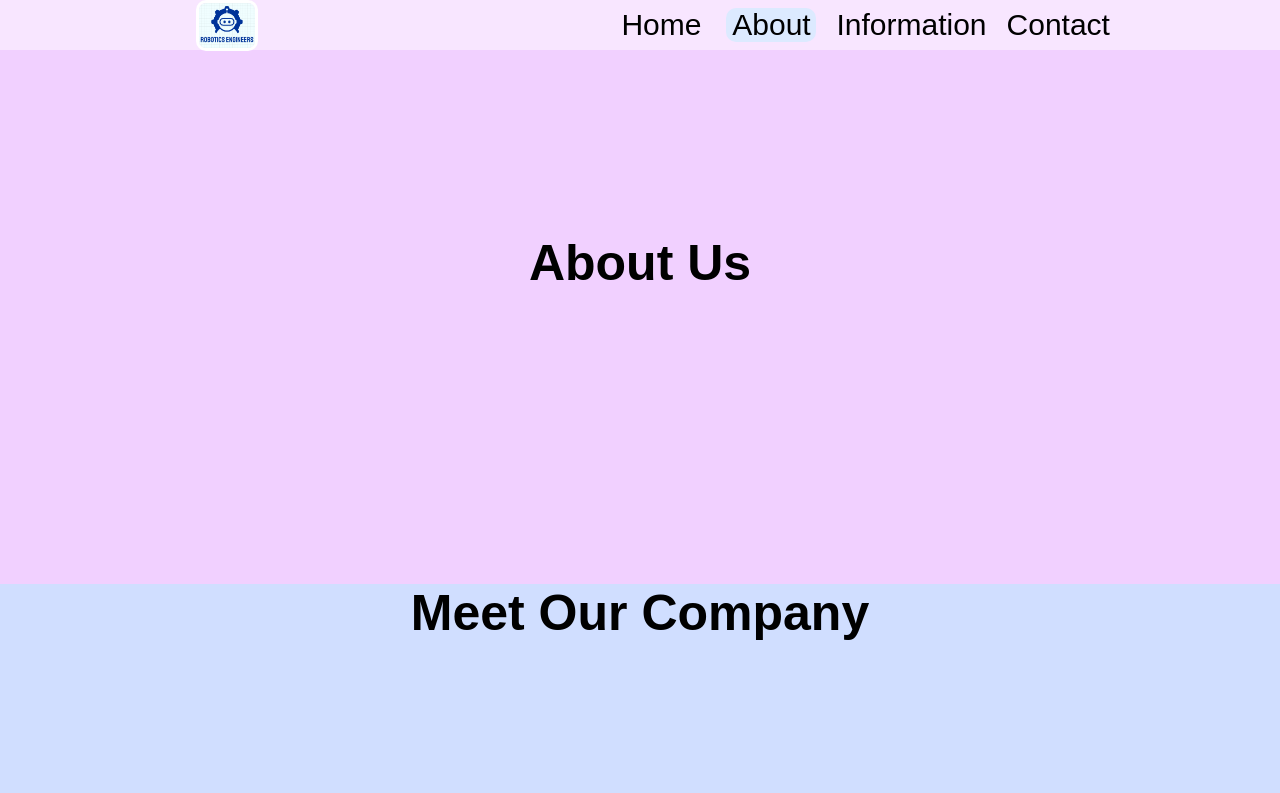
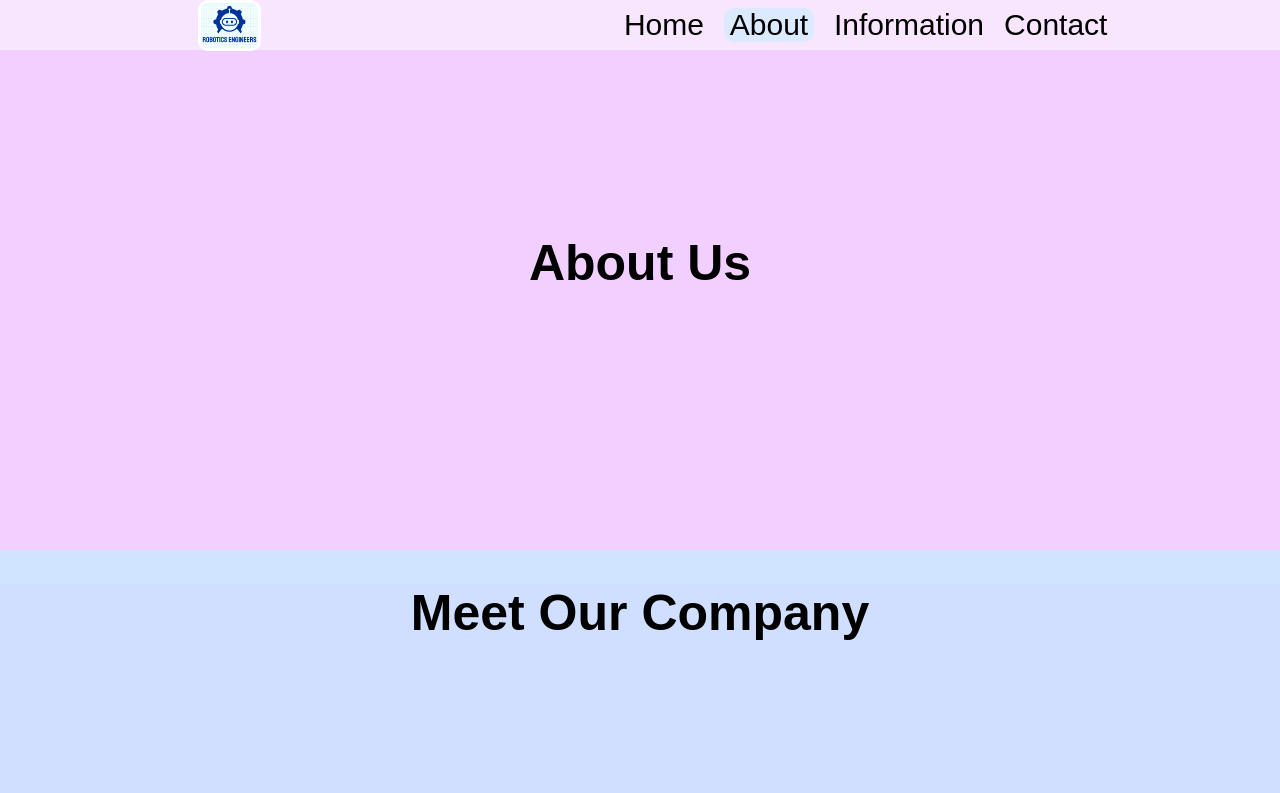
Before and after one commit to KSPetrov22/RoboticsEngineers, a plain HTML site: page html/About.html in a window 1280 px wide. Shown: the top 793 px of the page. Drawn offline with Linux system fonts and the light colour scheme.

Commit message:
Final.fix

```diff
--- a/html/About.html
+++ b/html/About.html
@@ -5,7 +5,6 @@
   <link rel="stylesheet" type="text/css" href="../styles/style-About.css">
 </head>
 <body id="body">
-<body id="About-body">
     <div id="container">
         <nav id="navbar">
             <img id="logo" src="../Images/Logo.png" alt="Logo">
--- a/styles/style-About.css
+++ b/styles/style-About.css
@@ -1,19 +1,14 @@
 body
 {
-    background-color: #f1d0ff;
-      margin: 0;
-      margin-left: 0%;
-      margin-right: 0%;
-      font-family: Arial, sans-serif;
-      margin: 0;
+  background: linear-gradient(to bottom left, rgb(241, 218, 252), #d0e2ff);
+    font-family: Arial, sans-serif;
+    margin: 0;
     padding: 0;
 }
 #container
 {
-  margin: 0;
-  padding: 0;
   position: relative;
-  background-color: #f1d0ff;
+  background-color: #d0e3ff;
   max-width: 100%;
   margin: 0 auto;
 }
@@ -50,7 +45,7 @@ body
 }
 .About-button
 {
-    margin-left: 20px;
+    margin-left: 15px;
     width: 90px;
     text-decoration: none;
     background-color: #dceaff;
--- a/styles/style-Contact.css
+++ b/styles/style-Contact.css
@@ -1,11 +1,13 @@
 /* CSS of Contact.html */
 /* Made by Kris*/
 
-#body {
-    background: linear-gradient(to bottom left, rgb(241, 207, 255), #d0e3ff);
+body
+{
+  background: linear-gradient(to bottom left, rgb(241, 218, 252), #d0e2ff);
     font-family: Arial, sans-serif;
-
-  }
+    margin: 0;
+    padding: 0;
+}
   #navbar
   {
       z-index: 10;
@@ -67,10 +69,9 @@
       text-align: center;
   }
   .container {
-    max-width: 100%;
+    max-width: 60%;
     margin: 0 auto;
     padding: 20px;
-    background: linear-gradient(to bottom left, rgb(236, 205, 251), #d0e2ff);
     border-radius: 10px;
   }
 
--- a/styles/styles-information.css
+++ b/styles/styles-information.css
@@ -1,9 +1,9 @@
-#body-1{
-    width: 100%;
-    height: 1800px;
+body
+{
+  background: linear-gradient(to bottom left, rgb(241, 218, 252), #d0e2ff);
     font-family: Arial, sans-serif;
+    margin: 0;
     padding: 0;
-
 }
 .section {
   position: relative;
@@ -92,11 +92,11 @@
 .third-button
 
   {
-      width: 200px;
+      width: 170px;
       text-decoration: none;
       background-color: #dceaff;
       border-radius: 10px;
-      margin-left: 20px;
+      margin-left: 15px;
       font-size: 30px;
       color: black;
       text-align: center;
--- a/styles/styles.css
+++ b/styles/styles.css
@@ -7,12 +7,15 @@ body
     margin: 0;
     padding: 0;
 }
+/* The main container */
 #container {
   position: relative;
   background-color: #d0e3ff;
   max-width: 100%;
   margin: 0 auto;
+  min-height: 2000px;
 }
+/* navigation bar group \/ */
 #navbar
 {
   z-index: 10;
@@ -25,6 +28,7 @@ body
   justify-content: center;
   align-items: center;
 }
+/* Logo on the navigation bar */
 #logo
 {
   z-index: 11;
@@ -35,17 +39,18 @@ body
   border:3px solid rgb(255, 255, 255) ;
   border-radius: 10px;
 }
+/* Selected button */
 .first-button
 {
+  margin-left: 2%;
   background-color: #dceaff;
-      border-radius: 10px;
-    width: 90px;
+  border-radius: 7px;
     text-decoration: none;
     margin-left: 30%;
     font-size: 30px;
-    color: black;
-    text-align: center;
+    color: rgb(0, 0, 0);
 }
+/* Regular button */
   .button
 {
   text-decoration: none;
@@ -53,6 +58,9 @@ body
   font-size: 30px;
   color: rgb(0, 0, 0);
 }
+/* navigation bar group /\ */
+
+/* First banner \/ */
 .Banner
 {
   margin: 0;
@@ -62,12 +70,14 @@ body
   margin: 0 auto;
   text-align: center;
 }
+/* First banner image */
 #First-Banner-img
 {
   display: block;
   width: 100%;
   height: 600px;
 }
+/* First banner text */
 #Banner-Text-One
 {
   position: absolute;
@@ -83,6 +93,9 @@ body
   color: #fff;
   opacity: 0.7;
 }
+/* First banner /\ */
+
+/* Second banner \/ */
 #Second-Banner
 {
   margin: 0;
@@ -95,12 +108,14 @@ body
   text-align: center;
   background-color: #d0e3ff;
 }
+/* Second banner Heading */
 #Second-Banner-Heading
 {
   text-align: center;
   color: #000000;
   font-size: 50px;
 }
+/* Second banner text */
 #Second-Banner-Text
 {
   position: absolute;
@@ -114,6 +129,7 @@ body
   text-align: center;
   color: #000000;
 }
+/* Learn more button */
 #Learn-more-button
 {
   position: absolute;
@@ -130,6 +146,9 @@ body
   text-decoration: none;
   border-radius: 20px;
 }
+/* Second banner /\ */
+
+/* Third banner \/ */
 #Third-Banner
 {
   margin: 0;
@@ -142,6 +161,7 @@ body
   text-align: center;
   background: linear-gradient(to bottom left, rgb(241, 207, 255), #d0e3ff);
 }
+/* Our tech 1 button container  */
 #OurTech1
 {
   position: absolute;
@@ -152,6 +172,7 @@ body
   width: 30%;
   border-radius: 20px;
 }
+/* Our tech 1 image */
 #OurTechImg1
 {
   position: absolute;
@@ -163,6 +184,7 @@ body
   border-radius: 20px;
   opacity: 0.5;
 }
+/* Our tech 2 button container  */
 #OurTech2
 {
   position: absolute;
@@ -173,6 +195,7 @@ body
   width: 30%;
   border-radius: 20px;
 }
+/* Our tech 2 image */
 #OurTechImg2
 {
   position: absolute;
@@ -186,6 +209,7 @@ body
   opacity: 0.6;
   filter: brightness(0.7);
 }
+/* Our tech 2 text in the image */
 #OurTechimg2text
 {
   position: absolute;
@@ -197,6 +221,7 @@ body
   font-size:large;
   color: #000000;
 }
+/* Our tech 3 button container  */
 #OurTech3
 {
   position: absolute;
@@ -208,6 +233,7 @@ body
   border-radius: 20px;
   font-size: 2em;
 }
+/* Our tech 3 image */
 #OurTechImg3
 {
   position: absolute;
@@ -220,6 +246,7 @@ body
   font-size: 2em;
   opacity: 0.5;
 }
+/* Third banner /\ */
 #EndPage
 {
   text-align: end;
```
Also changed, not shown: html/Contact.html (+1 -1 lines), index.html (+8 -4 lines). Lines whose indentation alone changed are shown as unchanged.
